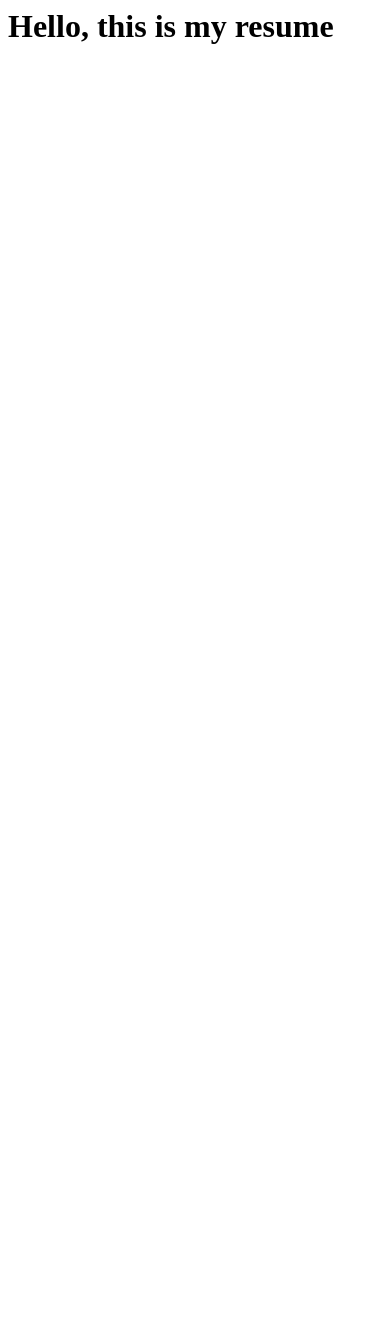
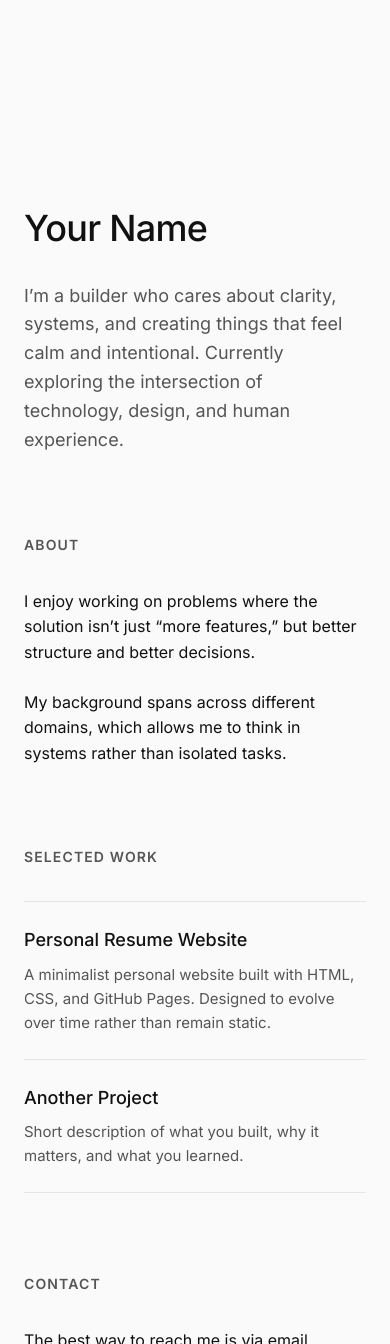
Before and after one commit to eric-s-bw/ericresume, a plain HTML site: page index.html in a window 390 px wide. Shown: the top 1344 px of the page. Before the commit the page ends 844 px from the top, so only its background shows below. Drawn offline with Linux system fonts and the light colour scheme.

Commit message:
a little change of my resume

```diff
--- a/index.html
+++ b/index.html
@@ -1 +1,202 @@
-<h1>Hello, this is my resume</h1>
+<!DOCTYPE html>
+<html lang="en">
+<head>
+  <meta charset="UTF-8" />
+  <meta name="viewport" content="width=device-width, initial-scale=1.0"/>
+  <title>Bowen Shi — Resume</title>
+
+  <!-- 字体 -->
+  <link rel="preconnect" href="https://fonts.googleapis.com">
+  <link rel="preconnect" href="https://fonts.gstatic.com" crossorigin>
+  <link href="https://fonts.googleapis.com/css2?family=Inter:wght@300;400;500;600&display=swap" rel="stylesheet">
+
+  <style>
+    :root {
+      --bg: #fafafa;
+      --text-main: #111;
+      --text-sub: #555;
+      --line: #e5e5e5;
+      --accent: #000;
+    }
+
+    * {
+      box-sizing: border-box;
+    }
+
+    body {
+      margin: 0;
+      font-family: "Inter", -apple-system, BlinkMacSystemFont, "Segoe UI", sans-serif;
+      background: var(--bg);
+      color: var(--text-main);
+      line-height: 1.6;
+    }
+
+    .container {
+      max-width: 880px;
+      margin: 0 auto;
+      padding: 120px 24px;
+    }
+
+    /* ---------- Hero ---------- */
+    .hero h1 {
+      font-size: 48px;
+      font-weight: 500;
+      letter-spacing: -0.02em;
+      margin-bottom: 24px;
+    }
+
+    .hero p {
+      max-width: 640px;
+      font-size: 18px;
+      color: var(--text-sub);
+    }
+
+    /* ---------- Section ---------- */
+    section {
+      margin-top: 120px;
+    }
+
+    section h2 {
+      font-size: 14px;
+      font-weight: 600;
+      letter-spacing: 0.08em;
+      text-transform: uppercase;
+      margin-bottom: 32px;
+      color: var(--text-sub);
+    }
+
+    .section-content {
+      max-width: 720px;
+    }
+
+    /* ---------- Text blocks ---------- */
+    .text-block {
+      margin-bottom: 24px;
+      font-size: 16px;
+      color: var(--text-main);
+    }
+
+    /* ---------- Project ---------- */
+    .project {
+      padding: 24px 0;
+      border-top: 1px solid var(--line);
+    }
+
+    .project:last-child {
+      border-bottom: 1px solid var(--line);
+    }
+
+    .project-title {
+      font-size: 18px;
+      font-weight: 500;
+      margin-bottom: 8px;
+    }
+
+    .project-desc {
+      font-size: 15px;
+      color: var(--text-sub);
+      max-width: 600px;
+    }
+
+    /* ---------- Footer ---------- */
+    footer {
+      margin-top: 160px;
+      font-size: 14px;
+      color: var(--text-sub);
+    }
+
+    footer a {
+      color: var(--text-main);
+      text-decoration: none;
+      border-bottom: 1px solid transparent;
+    }
+
+    footer a:hover {
+      border-bottom: 1px solid var(--text-main);
+    }
+
+    /* ---------- Responsive ---------- */
+    @media (max-width: 600px) {
+      .hero h1 {
+        font-size: 36px;
+      }
+
+      section {
+        margin-top: 80px;
+      }
+    }
+  </style>
+</head>
+
+<body>
+  <main class="container">
+
+    <!-- Hero -->
+    <section class="hero">
+      <h1>Your Name</h1>
+      <p>
+        I’m a builder who cares about clarity, systems, and creating things that feel calm and intentional.
+        Currently exploring the intersection of technology, design, and human experience.
+      </p>
+    </section>
+
+    <!-- About -->
+    <section>
+      <h2>About</h2>
+      <div class="section-content">
+        <p class="text-block">
+          I enjoy working on problems where the solution isn’t just “more features,”
+          but better structure and better decisions.
+        </p>
+        <p class="text-block">
+          My background spans across different domains, which allows me to think in systems
+          rather than isolated tasks.
+        </p>
+      </div>
+    </section>
+
+    <!-- Projects -->
+    <section>
+      <h2>Selected Work</h2>
+      <div class="section-content">
+
+        <div class="project">
+          <div class="project-title">Personal Resume Website</div>
+          <div class="project-desc">
+            A minimalist personal website built with HTML, CSS, and GitHub Pages.
+            Designed to evolve over time rather than remain static.
+          </div>
+        </div>
+
+        <div class="project">
+          <div class="project-title">Another Project</div>
+          <div class="project-desc">
+            Short description of what you built, why it matters, and what you learned.
+          </div>
+        </div>
+
+      </div>
+    </section>
+
+    <!-- Contact -->
+    <section>
+      <h2>Contact</h2>
+      <div class="section-content">
+        <p class="text-block">
+          The best way to reach me is via email.
+        </p>
+      </div>
+    </section>
+
+    <!-- Footer -->
+    <footer>
+      <p>
+        © 2026 Bowen Shi·
+        <a href="ericshibowen@gmail.com">Email</a> ·
+        <a href="https://github.com/yourusername" target="_blank">GitHub</a>
+      </p>
+    </footer>
+
+  </main>
+</body>
+</html>
```
